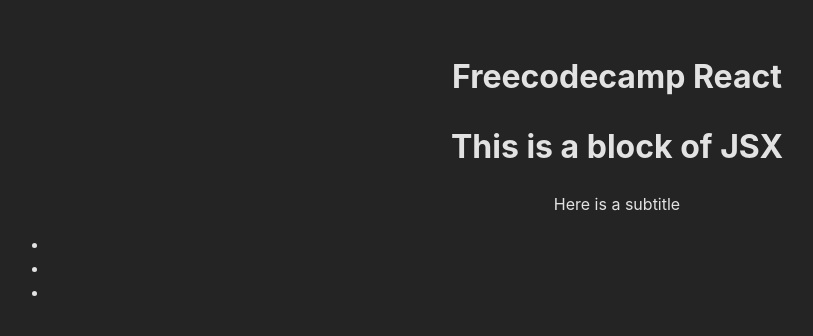
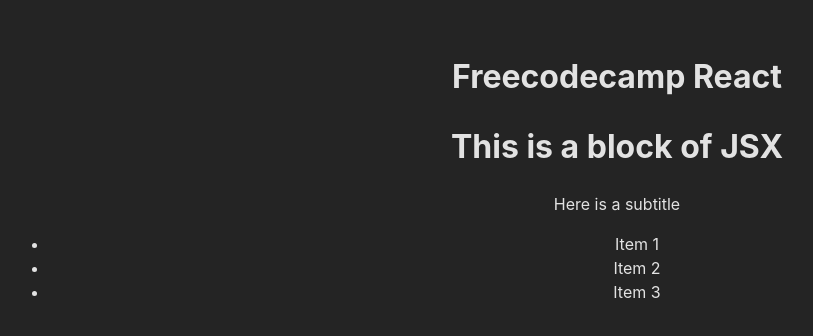
Before and after one commit to RizvanGit/freecodecamp, a React (Vite) app in the folder react-fcc/: page / in a window 1280 px wide. Shown: the top 336 px of the page, without its empty margins (23-836 px from the left). Built offline with nearby package versions, Linux system fonts and the light colour scheme.

Commit message:
class component with default props

```diff
--- a/react-fcc/src/components/lessons/task.tsx
+++ b/react-fcc/src/components/lessons/task.tsx
@@ -6,9 +6,9 @@
       <h1>This is a block of JSX</h1>
       <p>Here is a subtitle</p>
       <ul>
-        <li></li>
-        <li></li>
-        <li></li>
+        <li>Item 1</li>
+        <li>Item 2</li>
+        <li>Item 3</li>
       </ul>
     </div>
   )
```
Also changed, not shown: react-fcc/src/components/lessons/ClassComponent.tsx (added, +25 -0 lines).
